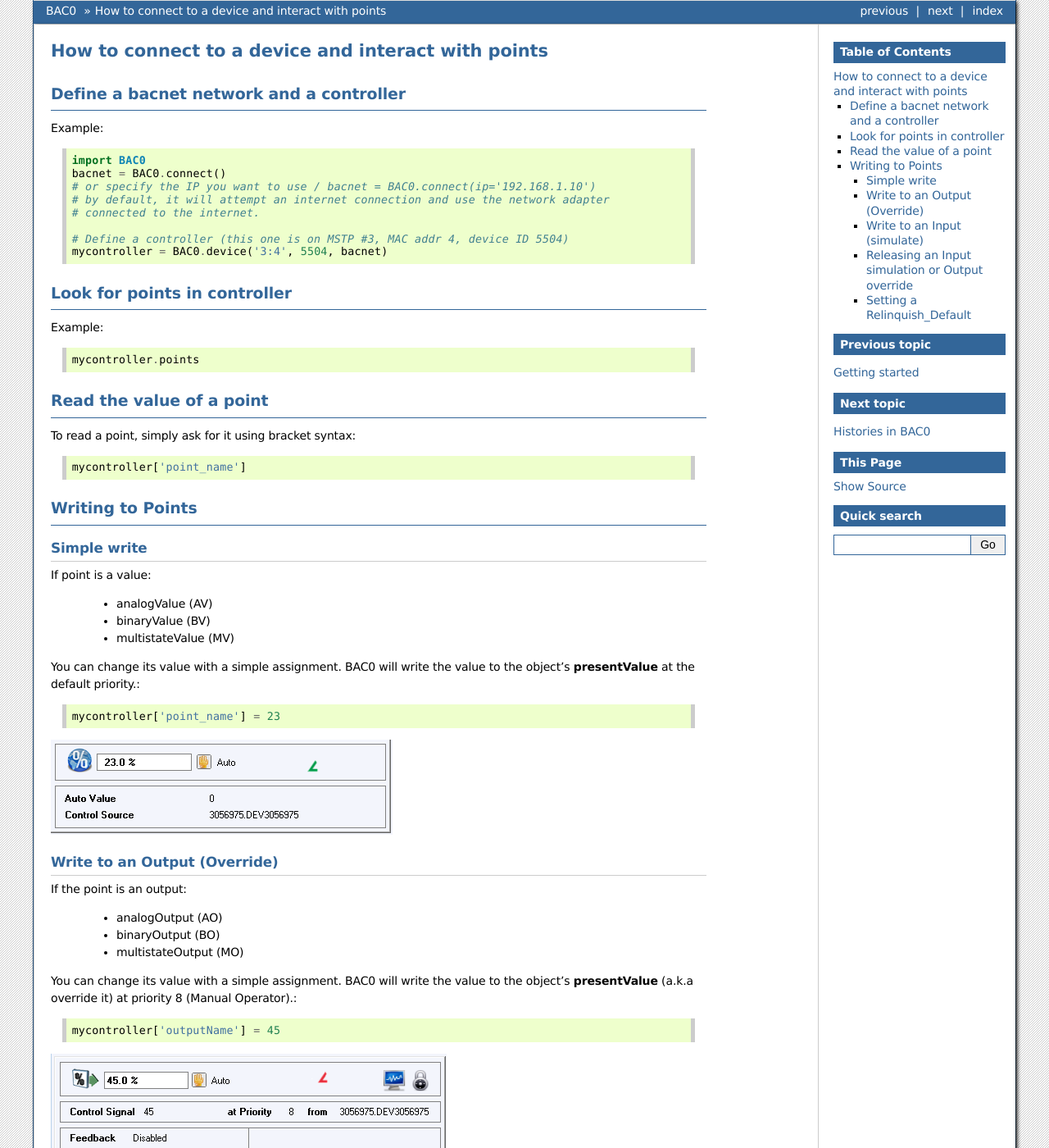
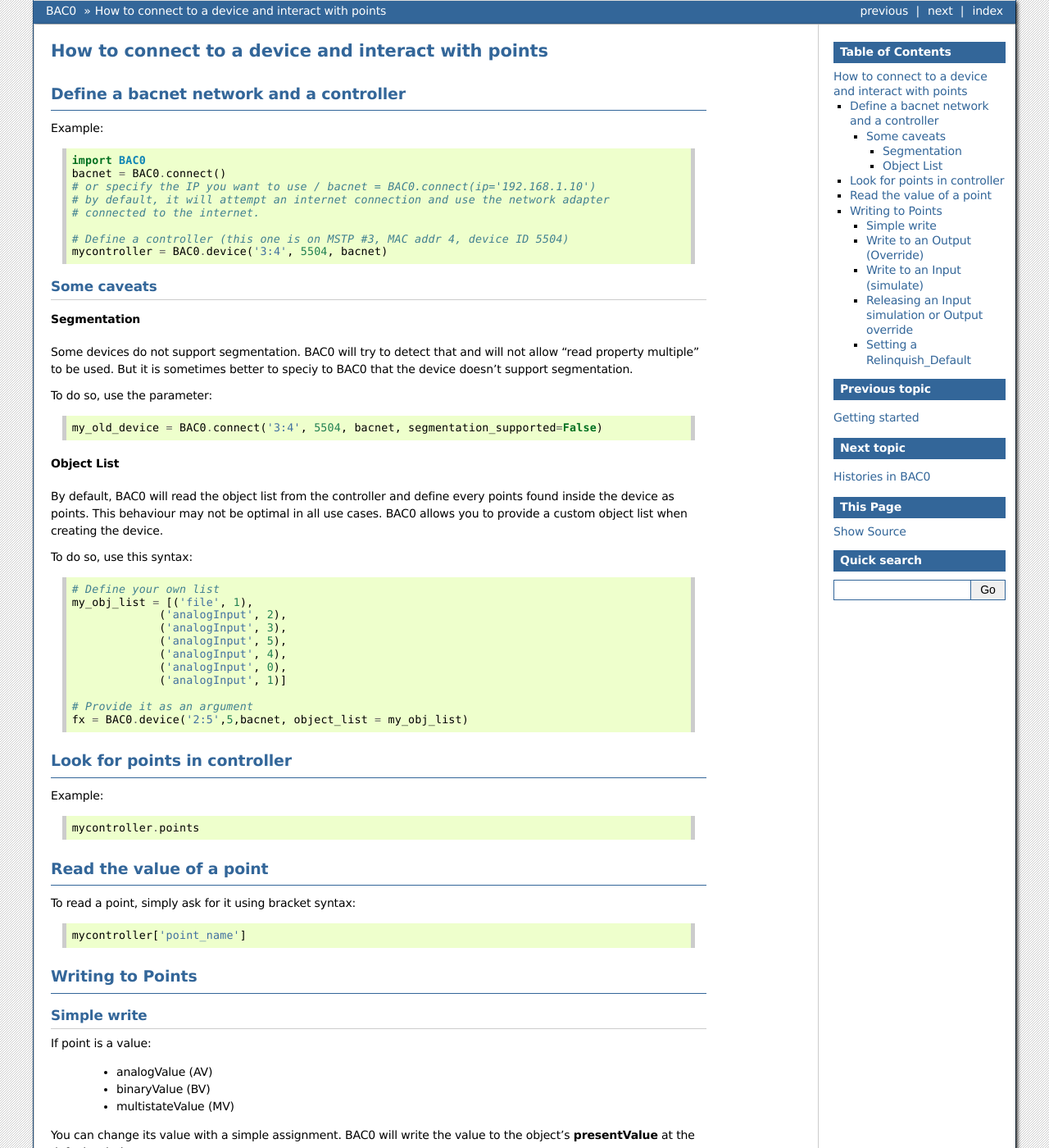
Before and after one commit to ChristianTremblay/BAC0, a Sphinx documentation site: the page built from doc/source/connect.rst, in a window 1280 px wide and 1400 px high. Shown: the whole window at 82% size. Built offline with Sphinx 7.4.7, drawn with Linux system fonts in a browser that asks for light colours; the version number could not be read and is left out; some of the changed text lies outside the part shown.

Commit message:
Added Niagara 4 images Wrote some instruction from edge cases when defining a device
Signed-off-by: Christian Tremblay <christian.tremblay@servisys.com>

```diff
--- a/doc/source/connect.rst
+++ b/doc/source/connect.rst
@@ -12,6 +12,42 @@
 
     # Define a controller (this one is on MSTP #3, MAC addr 4, device ID 5504)
     mycontroller = BAC0.device('3:4', 5504, bacnet)
+
+Some caveats
+*************
+
+Segmentation
+.............
+
+Some devices do not support segmentation. BAC0 will try to detect that and will
+not allow "read property multiple" to be used. But it is sometimes better to
+speciy to BAC0 that the device doesn't support segmentation.
+
+To do so, use the parameter::
+
+    my_old_device = BAC0.connect('3:4', 5504, bacnet, segmentation_supported=False)
+
+Object List
+............
+
+By default, BAC0 will read the object list from the controller and define every
+points found inside the device as points. This behaviour may not be optimal in
+all use cases. BAC0 allows you to provide a custom object list when creating the
+device.
+
+To do so, use this syntax::
+
+    # Define your own list
+    my_obj_list = [('file', 1),
+                 ('analogInput', 2),
+                 ('analogInput', 3),
+                 ('analogInput', 5),
+                 ('analogInput', 4),
+                 ('analogInput', 0),
+                 ('analogInput', 1)]
+
+    # Provide it as an argument
+    fx = BAC0.device('2:5',5,bacnet, object_list = my_obj_list)
 
 
 Look for points in controller
@@ -44,7 +80,22 @@
 
     mycontroller['point_name'] = 23
 
-.. image:: images/AV_write.png
+.. figure:: images/AV_write.png
+    :width: 400px
+    :align: center
+    :alt: Example from Delta Controls OWS Workstation
+    :figclass: align-center
+
+    *Example from Delta Controls OWS Workstation*
+
+
+.. figure:: images/niagara_AV_Rel_set_fallback.png
+    :width: 400px
+    :align: center
+    :alt: Example from Niagara 4 station
+    :figclass: align-center
+
+    *Example from Niagara 4 station*
 
 
 Write to an Output (Override)
@@ -60,8 +111,22 @@
 
     mycontroller['outputName'] = 45
 
-.. image:: images/AO_write.png
 
+.. figure:: images/AO_write.png
+    :width: 400px
+    :align: center
+    :alt: Example from Delta Controls OWS Workstation
+    :figclass: align-center
+
+    *Example from Delta Controls OWS Workstation*
+
+.. figure:: images/niagara_BO_Override.png
+    :width: 400px
+    :align: center
+    :alt: Example from Niagara 4 station
+    :figclass: align-center
+
+    *Example from Niagara 4 station*
 
 Write to an Input (simulate)
 ****************************
@@ -79,8 +144,18 @@
 
     mycontroller['Temperature'] = 23.5      # overiding actual reading of 18.8 C
 
-.. image:: images/AI_override.png
 
+.. figure:: images/AI_override.png
+    :width: 400px
+    :align: center
+    :alt: Example from Delta Controls OWS Workstation
+    :figclass: align-center
+
+    *Example from Delta Controls OWS Workstation*
+
+
+In a Niagara station, you would need to create a new point using the "out_of_service"
+property, then set this point to True or False. No screenshot available.
 
 Releasing an Input simulation or Output override
 *************************************************
@@ -90,9 +165,22 @@
 
     mycontroller['pointToRelease'] = 'auto'
 
-.. image:: images/AI_auto.png
-.. image:: images/AO_auto.png
 
+.. figure:: images/AI_auto.png
+    :width: 400px
+    :align: center
+    :alt: Example from Delta Controls OWS Workstation
+    :figclass: align-center
+
+    *Example from Delta Controls OWS Workstation*
+
+.. figure:: images/AO_auto.png
+    :width: 400px
+    :align: center
+    :alt: Example from Delta Controls OWS Workstation
+    :figclass: align-center
+
+    *Example from Delta Controls OWS Workstation*
 
 Setting a Relinquish_Default
 ****************************
@@ -103,4 +191,19 @@
     mycontroller['pointToChange'].default(<value>)
     mycontroller['Output'].default(75)
 
-.. image:: images/AO_set_default.png
+
+.. figure:: images/AO_set_default.png
+    :width: 400px
+    :align: center
+    :alt: Example from Delta Controls OWS Workstation
+    :figclass: align-center
+
+    *Example from Delta Controls OWS Workstation*
+
+.. figure:: images/niagara_relinquish_default.png
+    :width: 400px
+    :align: center
+    :alt: Example from Niagara 4 station
+    :figclass: align-center
+
+    *Example from Niagara 4 station*
```
Also changed, not shown: doc/source/images/niagara_AV_Rel_set_fallback.png (added), doc/source/images/niagara_BO_Override.png (added), doc/source/images/niagara_relinquish_default.png (added).
